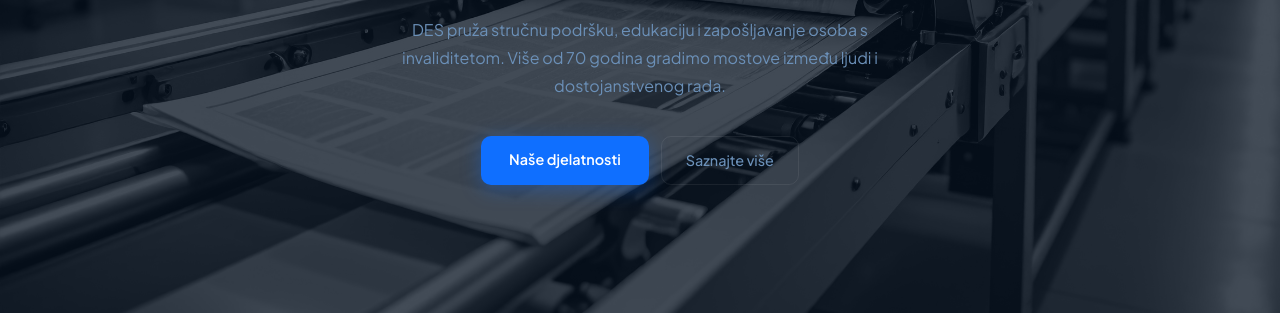
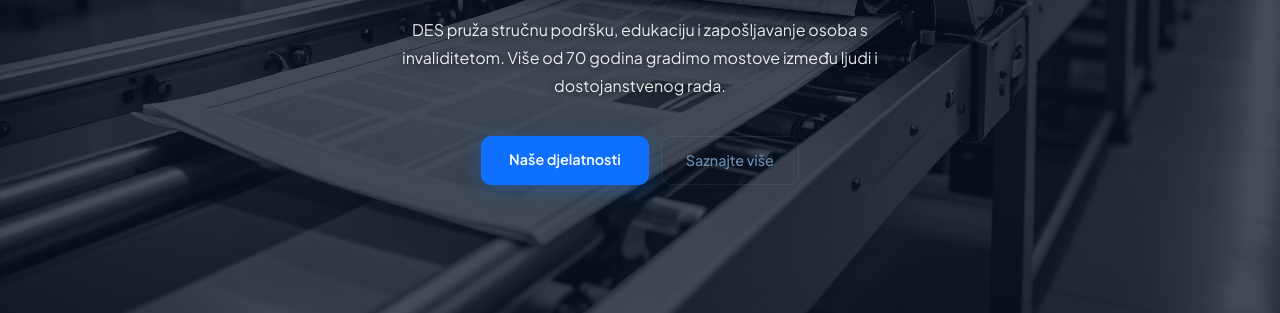
Before and after one commit to lovre1bilic-crypto/Private-project_DES1, a plain HTML site: page index.html in a window 1280 px wide. Shown: the part 485-798 px from the top of the page. Drawn offline with Linux system fonts and the light colour scheme.

Commit message:
Update index.html

```diff
--- a/index.html
+++ b/index.html
@@ -134,8 +134,9 @@ header {
   -webkit-background-clip: text; -webkit-text-fill-color: transparent; background-clip: text;
 }
 .hero-sub {
-  font-size: 1rem; color: var(--muted); max-width: 520px; margin: 0 auto 36px;
+  font-size: 1rem; color: rgba(255,255,255,0.9); max-width: 520px; margin: 0 auto 36px;
   line-height: 1.75; opacity: 0; animation: fadeUp 0.6s ease 0.3s forwards;
+  text-shadow: 0 1px 8px rgba(0,0,0,0.8);
 }
 .hero-btns {
   display: flex; gap: 12px; justify-content: center; flex-wrap: wrap;
```
